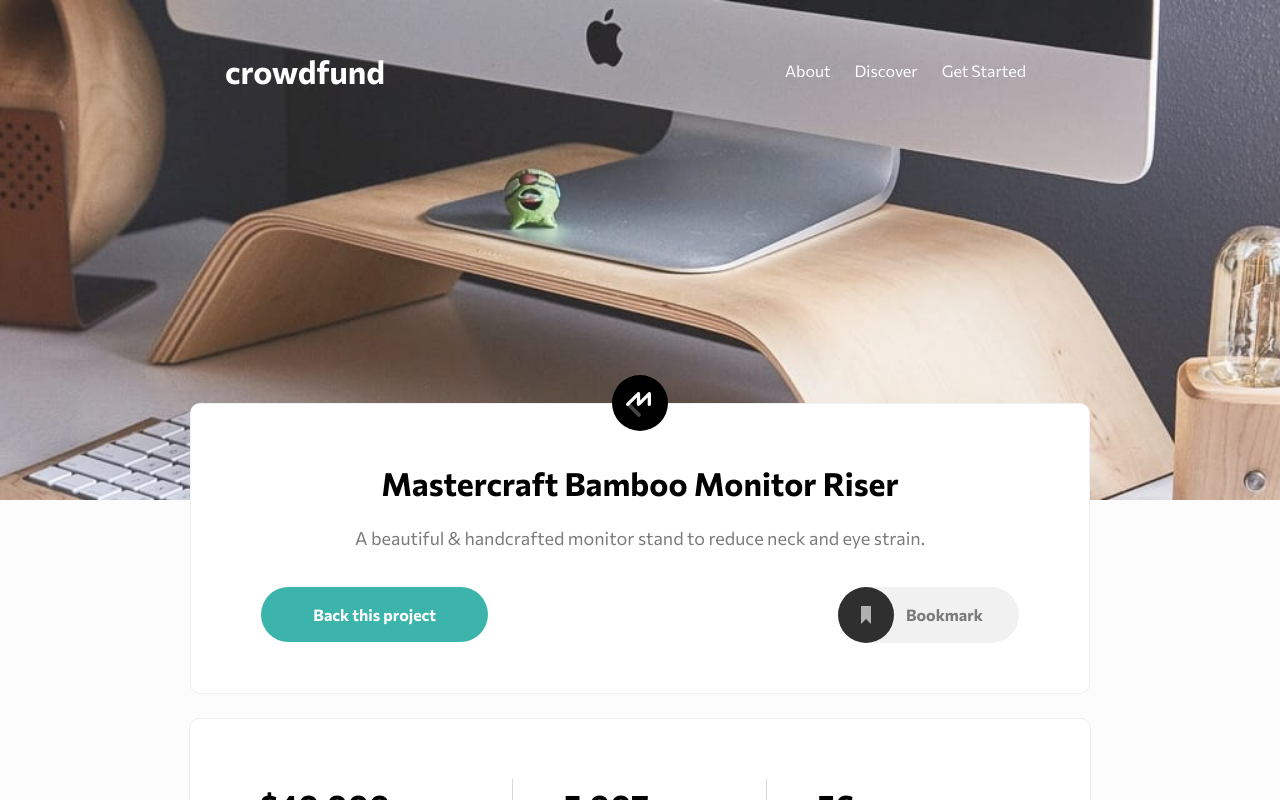
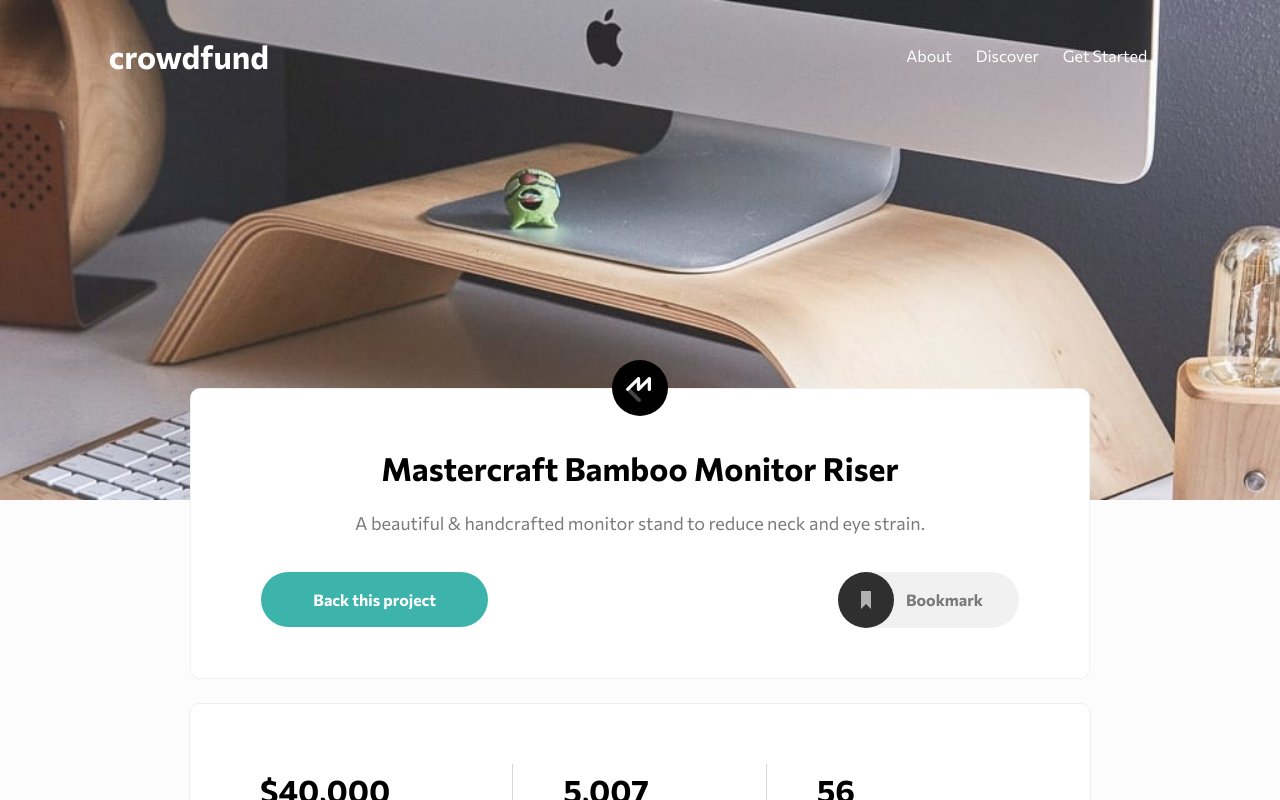
Before and after one commit to Lxpo/fm-crowdfunding-page, a React (Create React App) app: page / in a window 1280 px wide. Shown: the top 800 px of the page. Built offline with nearby package versions, Linux system fonts and the light colour scheme.

Commit message:
Added Responsive styles to Header, Container

```diff
--- a/src/App.js
+++ b/src/App.js
@@ -45,7 +45,7 @@ const App = () => {
             max-width:85%;
         }
 
-        @media (min-width:${sg.Tablet}) {
+        @media (min-width:${sg.Laptop}) {
             max-width:85%;
         }
 
@@ -60,7 +60,22 @@ const App = () => {
         > ${MainContent} {
             margin-top:18em;
         }
+
+        @media (min-width:${sg.Tablet}) {
+            > ${MainContent} {
+                margin-top:8%;
+            }
+        }
+
+        @media (min-width:${sg.Laptop}) {
+            > ${MainContent} {
+                margin-top:18em;
+            }
+        }
+
     `
+    //You were figuring out if you will be using min-width or max-width for the MainContent container
+
     const MobileMenuOverlay = styled.div`
         display:${({display='none'}) => display};
         position:absolute;
--- a/src/components/Header/style.js
+++ b/src/components/Header/style.js
@@ -8,7 +8,7 @@ export const NaveMenuMobileWrapper = styled.div`
     height:100%;
     top:100px;
 
-    @media (min-width:905px) {
+    @media (min-width:${sg.Tablet}) {
         display:none;
     }
 `
@@ -44,7 +44,7 @@ export const CollapsedMenu = styled.div`
     cursor:pointer;
     z-index:1;
 
-    @media (max-width:905px) {
+    @media (max-width:${sg.Tablet}) {
         display:flex;
     }
 `
@@ -75,7 +75,7 @@ export const NavMenu = styled.ul`
         margin-right:24px;
     }
 
-    @media (max-width:905px) {
+    @media (max-width:${sg.Tablet}) {
         display:none;
     }
 
@@ -84,6 +84,8 @@ export const Container  = styled.div`
     display:flex;
     flex-direction:row;
     justify-content:space-between;
+    max-width:83%;
+    margin:0 auto;
     width: 100%;
     position: relative;
     z-index:1;
@@ -91,29 +93,16 @@ export const Container  = styled.div`
     box-sizing: border-box;
     font-family: 'Commissioner', sans-serif;
 
-    > ${Icon} {
-        margin-left: 165px;
+
+    @media (min-width: ${sg.Tablet}) {
+        width:100%;
+        margin:0 auto;
+        padding:40px 0px 0px 0px;
     }
 
-    >${NavMenu} {
-        margin-right: 170px;
-    }
-
-
-
-    @media (max-width: 905px) {
-        max-width:400px;
+    @media (max-width: ${sg.Tablet}) {
+        width:100%;
         margin:0 auto;
         padding:40px 0px 0px 0px;
-
-        > ${Icon} {
-            margin-left: 0px;
-        }
-
-        >${NavMenu} {
-            margin-right: 0px;
-        }
-
-
     }
 `
--- a/src/components/util/styleGuide.js
+++ b/src/components/util/styleGuide.js
@@ -20,6 +20,7 @@ export const CustomModalPadding = `40px 80px`;
 export const CardMobilePadding = `24px 24px 40px`
 
 export const Mobile = `280px`
-export const Landscape = `768px`
-export const Tablet = `992px`
+export const Landscape = `576px`
+export const Tablet = `768px`
+export const Laptop = `992px`
 export const Desktop = `1200px`
```
